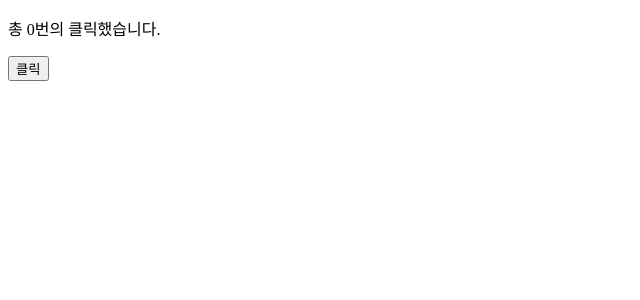
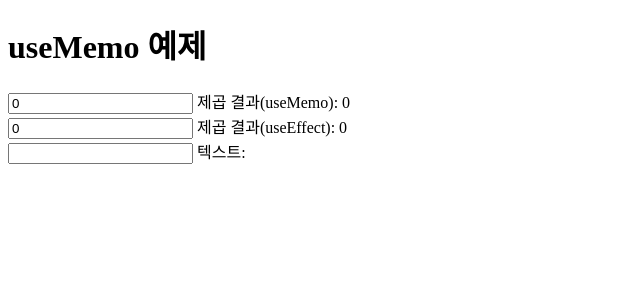
Before and after one commit to borgssam/YS_JAVA01_REACT, a React (Create React App) app: page / in a window 1280 px wide. Shown: the top 300 px of the page, without its empty margins (0-640 px from the left). Built offline with nearby package versions, Linux system fonts and the light colour scheme.

Commit message:
step11 훅 useEffect, useMemo

```diff
--- a/src/components/MemberList.jsx
+++ b/src/components/MemberList.jsx
@@ -1,3 +1,4 @@
+import { MemberItem } from './MemberItem';
 import './MemberList.css';
 // import './MemberList2.css';
 
@@ -68,8 +69,9 @@ export function MemberList(){
       {
         users.map(
           (user)=>(
-            <li key={user.id}>{user.id}. {user.name}({user.age}세){user.job} <button className="delBtn" onClick={()=>deleteUser(user.id)}>삭제</button></li>
+            <MemberItem id={user.id} name={user.name} age={user.age} job={user.job} call_func={deleteUser} />
 
+            // <li key={user.id}>{user.id}. {user.name}({user.age}세){user.job} <button className="delBtn" onClick={()=>deleteUser(user.id)}>삭제</button></li>
           )
         )
       }
--- a/src/step11/App.jsx
+++ b/src/step11/App.jsx
@@ -1,8 +1,19 @@
 import { Counter } from "./Counter";
+// import { TimerComp } from "./TimerComp";
+import { ComponentWithEffect } from './ComponentWithEffect';
+import { UnmountComp } from "./UnmountComp";
+import {UseMemoComp} from "./UseMemoComp";
+
 export function App(){
   return (
     <>
-    <Counter/>
+     {/* <Counter/>  */}
+      {/* <TimerComp/>   */}
+      {/* <ComponentWithEffect/>  */}
+      {/* <UnmountComp/>  */}
+      <UseMemoComp/>
+
+
     </>
   );
 }
--- /dev/null
+++ b/src/step11/ComponentWithEffect.jsx
@@ -0,0 +1,29 @@
+import React, { useEffect, useState } from 'react';
+
+export function ComponentWithEffect() {
+  const [mounted, setMounted] = useState(true);
+
+  useEffect(() => {
+    console.log('Component mounted');
+
+    return () => {
+      console.log('Component will unmount');
+    };
+  }, []); // 빈 배열을 전달하여 mount 시에만 실행되도록 함
+
+  const handleUnmount = () => {
+    setMounted(false); // 언마운트를 트리거
+  };
+
+  if (!mounted) {
+    return <div>Component is unmounted!</div>;
+  }
+
+  return (
+    <div>
+      <h1>Component with useEffect</h1>
+      <button onClick={handleUnmount}>Unmount Component</button>
+      <p>This component demonstrates useEffect similar to componentWillUnmount.</p>
+    </div>
+  );
+}
--- a/src/step11/Counter.jsx
+++ b/src/step11/Counter.jsx
@@ -1,22 +1,57 @@
 //파일 : src/step11/Counter.jsx
 
-// 2.useState사용하는방법
-import { useState } from "react";
-
+// 3.useEffect사용하는방법
+import { useState, useEffect } from "react";
 export function Counter(props){
   // const[읽기변수, 입력함수] = useState(초기값)
   const [count, setCount] = useState(0);
+  const [count2, setCount2] = useState(0);
+
+  //마운트후, 수정후 실행
+  useEffect(
+    ()=>{
+      document.title = `총 ${count} / ${count2}`;
+      console.log('effect_count=>',count,',',count2);
+      return ()=>{
+        console.log('before unmount=>',count,',',count2);
+      }
+    }, [count]
+  );
   return (
     <div>
-      <p id='msg'>총 {count}번의 클릭했습니다.</p>
+      <p id='msg'>총 {count}/ {count2}번의 클릭했습니다.</p>
       <button onClick={()=>{
         //count++; 읽기전용이라 직접변경 불가능
         setCount(count+1);
         console.log('count=>',count+1);
-      }}>클릭</button>
+      }}>클릭1</button>
+
+      <button onClick={()=>{
+        //count++; 읽기전용이라 직접변경 불가능
+        setCount2(count2+1);
+        console.log('count2=>',count2 + 1);
+      }}>클릭2</button>
     </div>
   );
 }
+
+// 2.useState사용하는방법
+// import { useState } from "react";
+
+// export function Counter(props){
+//   // const[읽기변수, 입력함수] = useState(초기값)
+//   const [count, setCount] = useState(0);
+//   return (
+//     <div>
+//       <p id='msg'>총 {count}번의 클릭했습니다.</p>
+//       <button onClick={()=>{
+//         //count++; 읽기전용이라 직접변경 불가능
+//         setCount(count+1);
+//         console.log('count=>',count+1);
+//       }}>클릭</button>
+//     </div>
+//   );
+// }
 
 // 1.Dom객체에 직접 값변경하기
 // export function Counter(props){
--- /dev/null
+++ b/src/step11/TimerComp.jsx
@@ -0,0 +1,14 @@
+import {Timer} from './Timer';
+import { useState, useEffect } from "react";
+export function TimerComp() {
+  const [showTimer, setShowTimer] = useState(true);
+
+  return (
+    <div>
+      <button onClick={() => setShowTimer(!showTimer)}>
+        {showTimer ? '타이머 정지' : '타이머 시작'}
+      </button>
+      {showTimer && <Timer />}
+    </div>
+  );
+}
--- /dev/null
+++ b/src/step11/UnmountComp.jsx
@@ -0,0 +1,20 @@
+//파일명: src/step11/UnmountComp.jsx
+import { useState, useEffect } from "react";
+
+export function UnmountComp(){
+  const[mounted, setMounted] = useState(true);
+  useEffect(() =>{
+    console.log('콤포넌트 마운딩됨');//마운팅된뒤, 수정된뒤 실행
+    return ()=>{
+      console.log('콤포넌트 언마운팅 전');
+    }
+  },[]);
+
+  return (
+  <div>
+    콤포넌트
+  </div>
+  );
+
+
+}
--- /dev/null
+++ b/src/step11/UseMemoComp.jsx
@@ -0,0 +1,59 @@
+import React, { useState, useMemo, useEffect } from 'react';
+
+// 복잡한 계산 함수 (예: 입력 값의 제곱을 반복적으로 계산)
+const calculate = (num) => {
+  console.log('복잡한 계산 시작...');
+  let result = 0;
+  for (let i = 0; i < 1000000000; i++) {
+    result += num * num;
+    // console.log('복잡한 계산 중...'+i);
+  }
+  console.log('복잡한 계산 완료...');
+
+  return result;
+};
+
+export function UseMemoComp(){
+  const [number, setNumber] = useState(0);
+  const [number2, setNumber2] = useState(0);
+  const [text, setText] = useState('');
+  const [sqnum, setSqnum] = useState(0);
+
+  // useMemo 사용: number가 변경될 때만 calculate 함수 호출
+  const squaredNumber = useMemo(() => calculate(number), [number]);
+
+  // useEffect 사용: number2가변경 될 때만 calculate 함수 호출
+  useEffect(() =>{
+     if(number2>0){
+       let resultNum =  calculate(number2);
+       setSqnum(resultNum);
+       console.log(resultNum);
+     }
+   },[number2]);
+
+  return (
+    <div>
+      <h1>useMemo 예제</h1>
+      <input
+        type="number"
+        value={number}
+        onChange={(e) => setNumber(parseInt(e.target.value))}
+      />
+      <span> 제곱 결과(useMemo): {squaredNumber}</span>
+      <br />
+      <input
+        type="number"
+        value={number2}
+        onChange={(e) => setNumber2(parseInt(e.target.value))}
+      />
+      <span> 제곱 결과(useEffect): {sqnum} </span>
+      <br />
+      <input
+        type="text"
+        value={text}
+        onChange={(e) => setText(e.target.value)}
+      />
+      <span> 텍스트: {text}</span>
+    </div>
+  );
+};
```
Also changed, not shown: src/components/MemberItem.jsx (added, +17 -0 lines), src/step11/Timer.jsx (added, +17 -0 lines).
